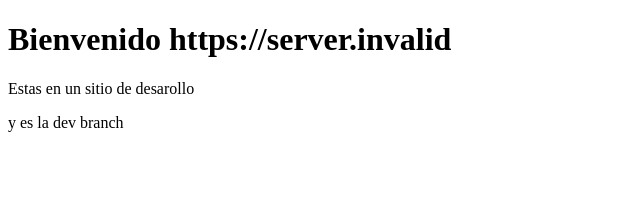
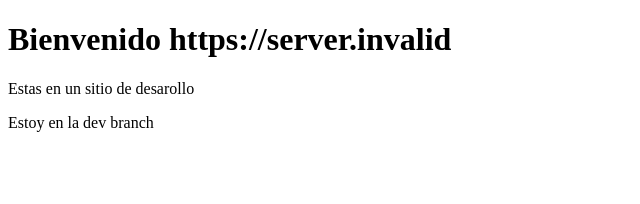
Before and after one commit to Torremolinos/eCommersReact, a React (Vite) app: page / in a window 1280 px wide. Shown: the top 204 px of the page, without its empty margins (0-640 px from the left). Built offline with nearby package versions, Linux system fonts and the light colour scheme; no server answers.

Commit message:
Cambio en un parrafo

```diff
--- a/src/components/App.jsx
+++ b/src/components/App.jsx
@@ -5,7 +5,7 @@ function App() {
     <div>
       <h1>Bienvenido {API_URL} </h1>
       <p>Estas en un sitio de desarollo</p>
-      <p>y es la dev branch</p>
+      <p>Estoy en la dev branch</p>
     </div>
   );
 }
```
